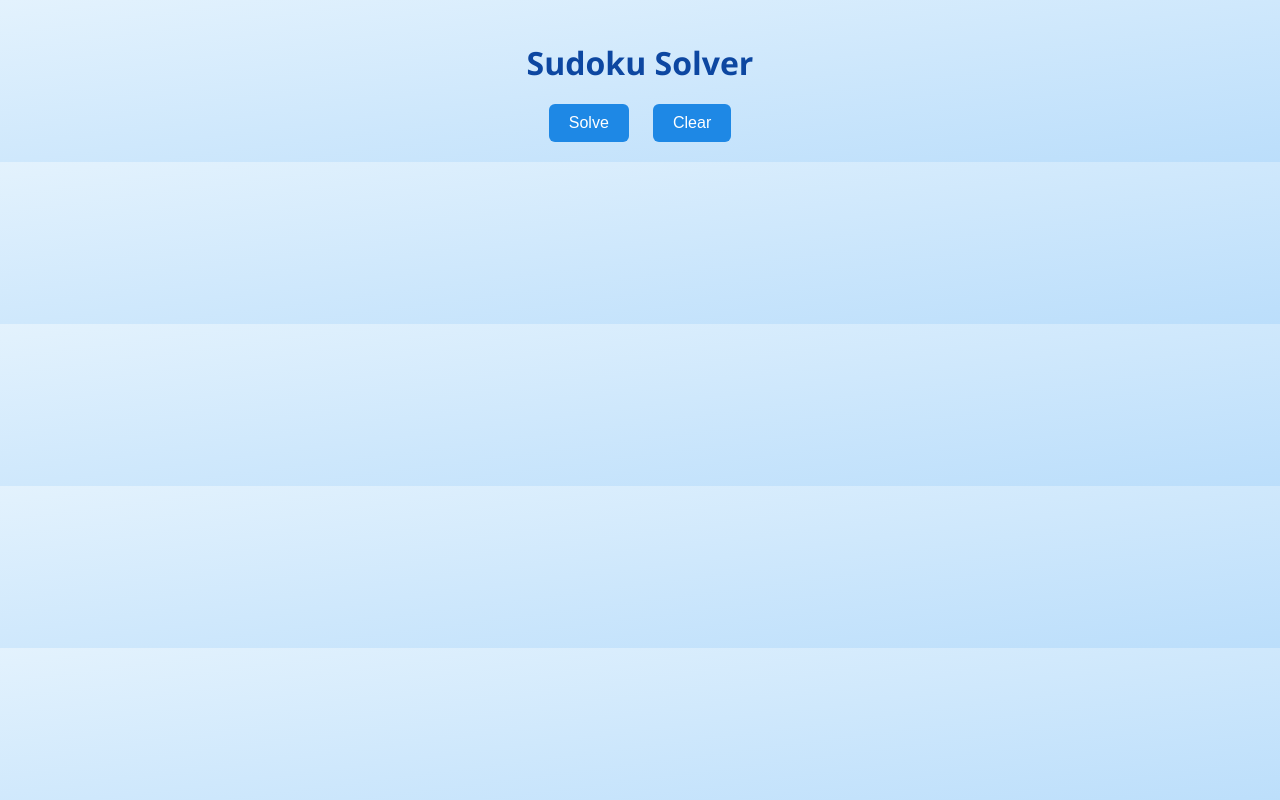
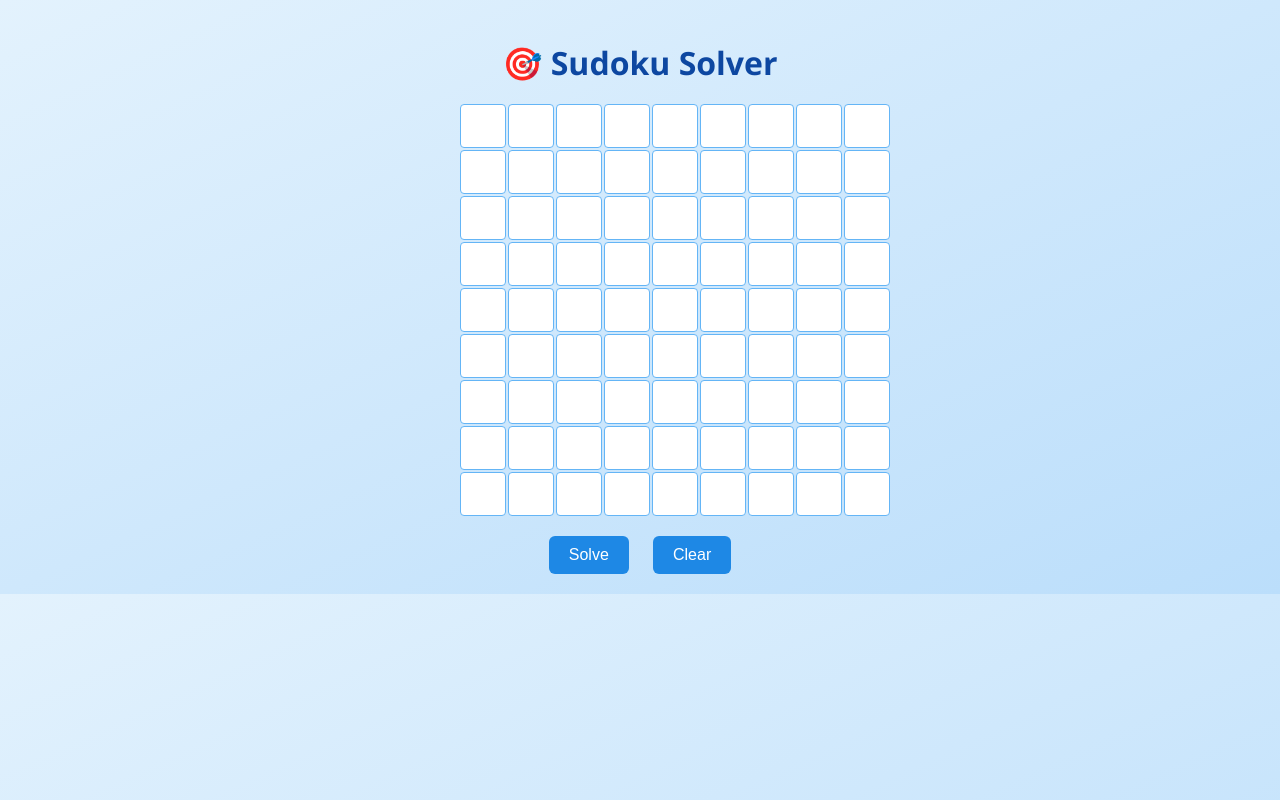
Before and after one commit to hariprakash0706/SCT_SD_3, a plain HTML site: page index.html in a window 1280 px wide. Drawn offline with Linux system fonts and the light colour scheme.

Commit message:
modified

```diff
--- a/index.html
+++ b/index.html
@@ -2,14 +2,13 @@
 <html lang="en">
 <head>
   <meta charset="UTF-8" />
-  <meta name="viewport" content="width=device-width, initial-scale=1.0"/>
-  <title>Sudoku Solver</title>
-  <link rel="stylesheet" href="style.css"/>
+  <title>🎯 Sudoku Solver</title>
+  <link rel="stylesheet" href="style.css" />
 </head>
 <body>
-  <h1>Sudoku Solver</h1>
-  <div id="sudoku-grid"></div>
-  <div class="buttons">
+  <h1>🎯 Sudoku Solver</h1>
+  <div id="grid"></div>
+  <div class="btns">
     <button onclick="solve()">Solve</button>
     <button onclick="clearGrid()">Clear</button>
   </div>
```
